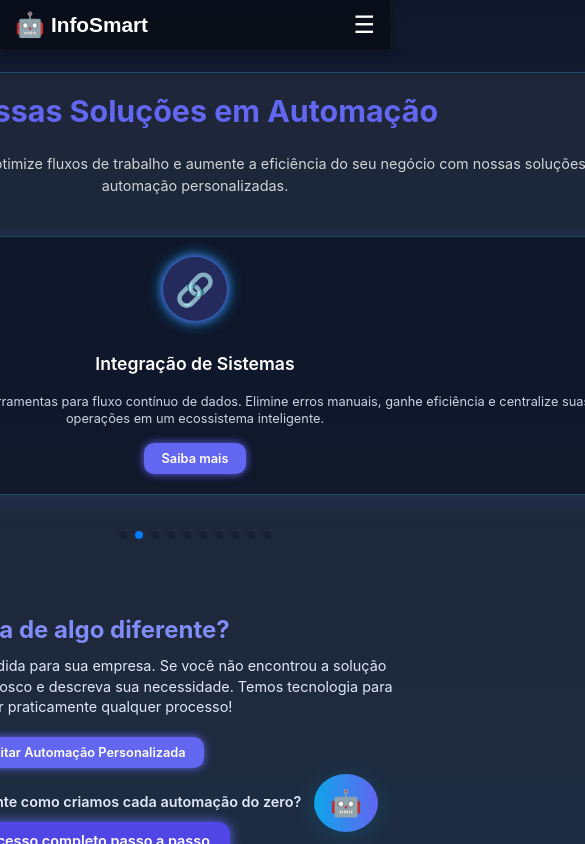
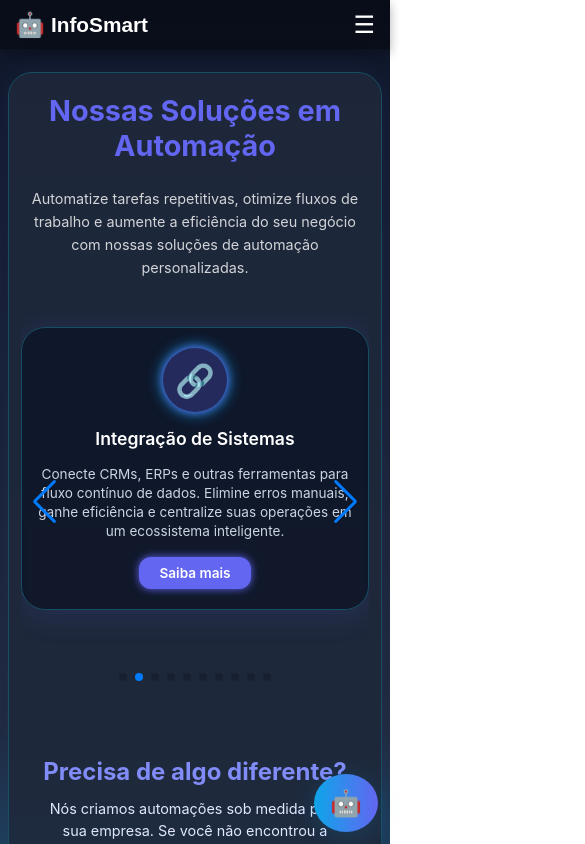
Before and after one commit to Vinisilva0010/InfoSmartAI-2025, a React (Vite) app: page /automacoes in a window 390 px wide. Shown: the top 844 px of the page, 585 px wide, since content can reach past the window. Built offline with nearby package versions, Linux system fonts and the light colour scheme.

Commit message:
Corrige imports CSS para case e caminho corretos

```diff
--- a/src/styles/automacoes.css
+++ b/src/styles/automacoes.css
@@ -1,7 +1,7 @@
 .automacoes-main {
   padding-top: 96px;
   min-height: 100vh;
-  background: none; /* O gradiente do corpo já está no index.css */
+  background: none;
   display: flex;
   flex-direction: column;
   align-items: center;
@@ -9,6 +9,7 @@
 }
 
 .automacoes-section {
+  width: 100%;
   max-width: 900px;
   margin: 64px auto;
   background: rgba(30, 41, 59, 0.9);
@@ -17,6 +18,9 @@
   color: #fff;
   box-shadow: 0 4px 32px rgba(99, 102, 241, 0.1);
   border: 1px solid #164e63;
+  display: flex;
+  flex-direction: column;
+  align-items: center;
 }
 
 .automacoes-title {
@@ -36,7 +40,8 @@
 }
 
 .automacoes-card-swiper {
-  padding-bottom: 48px; /* Espaço para paginação */
+  width: 100%;
+  padding-bottom: 48px;
 }
 
 .automacoes-card-swiper .swiper-slide {
@@ -51,13 +56,15 @@
   color: #fff;
   box-shadow: 0 4px 32px rgba(99, 102, 241, 0.15);
   border: 1px solid #164e63;
-  min-width: 280px; /* Ajustado para evitar que fique muito estreito */
+  min-width: 280px;
   max-width: 320px;
+  width: 100%;
   display: flex;
   flex-direction: column;
   align-items: center;
   gap: 16px;
   transition: transform 0.3s, box-shadow 0.3s;
+  margin: 16px auto;
 }
 
 .automacoes-card:hover {
@@ -70,7 +77,6 @@
   height: 80px;
   background: rgba(99, 102, 241, 0.25);
   border-radius: 50%;
-  margin-bottom: 16px;
   display: flex;
   align-items: center;
   justify-content: center;
@@ -82,7 +88,6 @@
 .automacoes-card-title {
   font-size: 1.25rem;
   font-weight: 600;
-  margin-bottom: 4px;
   text-align: center;
 }
 
@@ -112,12 +117,12 @@
   background: #4f46e5;
 }
 
-/* NOVA SEÇÃO PERSONALIZADA */
 .automacoes-extra {
   margin-top: 64px;
   text-align: center;
   color: #e0e7ff;
   max-width: 640px;
+  padding: 0 16px;
 }
 
 .automacoes-extra-title {
@@ -132,7 +137,6 @@
   line-height: 1.5;
 }
 
-/* Link do processo passo a passo */
 .como-funciona-link-container {
   margin-top: 32px;
 }
@@ -140,6 +144,7 @@
 .como-funciona-chamada {
   margin-bottom: 12px;
   font-weight: 600;
+  text-align: center;
 }
 
 .como-funciona-botao {
@@ -158,45 +163,30 @@
   background-color: #4338ca;
 }
 
-/* Responsividade para mobile */
-
-/* Swiper cards maior e melhor ajuste para telas pequenas */
-/* Responsividade para mobile */
-
-/* Swiper cards maior e melhor ajuste para telas pequenas */
+/* Responsivo */
 @media (max-width: 768px) {
   .automacoes-main {
     padding-top: 64px;
-    display: flex;
-    flex-direction: column;
-    align-items: center; /* Centraliza o conteúdo */
-  }
-  .automacoes-card {
-    min-width: unset;
-    max-width: 100%;
-    width: calc(100% - 32px); /* Ajusta para 100% com padding */
-    padding: 24px 16px;
-    margin: 8px 0; /* Adiciona espaçamento entre os cards */
-    display: flex;
-    flex-direction: column;
-    align-items: center; /* Centraliza o conteúdo da carta */
+    padding-left: 8px;
+    padding-right: 8px;
   }
 
   .automacoes-section {
-    margin: 32px 16px;
+    margin: 32px 0;
     padding: 24px 16px;
-    border-radius: 24px;
   }
 
   .automacoes-title {
     font-size: 2.2rem;
-    text-align: center; /* Centraliza o título */
   }
 
   .automacoes-desc {
     font-size: 1.05rem;
-    text-align: center; /* Centraliza a descrição */
-    line-height: 1.5;
+  }
+
+  .automacoes-card {
+    max-width: 100%;
+    padding: 24px 16px;
   }
 
   .automacoes-card-icon {
@@ -207,79 +197,55 @@
 
   .automacoes-card-title {
     font-size: 1.2rem;
-    text-align: center; /* Centraliza o título da carta */
   }
 
   .automacoes-card-desc {
-    font-size: 0.9rem;
-    line-height: 1.4;
-    text-align: center; /* Centraliza a descrição da carta */
+    font-size: 0.95rem;
   }
 
   .automacoes-card-btn {
-    padding: 10px 20px;
-    font-size: 0.9rem;
-    border-radius: 10px;
-    text-align: center;
-    align-self: center; /* Centraliza o botão */
+    font-size: 0.95rem;
+    padding: 10px 24px;
   }
 
   .automacoes-extra-title {
     font-size: 1.8rem;
-    text-align: center; /* Centraliza o título da seção extra */
   }
 
   .automacoes-extra-desc {
     font-size: 1rem;
-    line-height: 1.4;
-    text-align: center; /* Centraliza a descrição da seção extra */
   }
 }
 
 @media (max-width: 480px) {
   .automacoes-main {
     padding-top: 48px;
-    display: flex;
-    flex-direction: column;
-    align-items: center; /* Centraliza o conteúdo */
   }
+
   .automacoes-section {
-    margin: 24px 8px;
+    margin: 24px 0;
     padding: 20px 12px;
-    border-radius: 16px;
   }
 
   .automacoes-card {
-    padding: 20px 10px;
-    margin: 8px 0; /* Adiciona espaçamento entre os cards */
-    width: 100%; /* Ocupa toda a largura disponível */
-    display: flex;
-    flex-direction: column;
-    align-items: center; /* Centraliza o conteúdo da carta */
+    padding: 20px 12px;
   }
 
   .automacoes-card-desc {
-    font-size: 0.8rem;
-    line-height: 1.3;
-    text-align: center; /* Centraliza a descrição da carta */
+    font-size: 0.85rem;
   }
 
   .automacoes-card-btn {
-    padding: 8px 18px;
-    font-size: 0.8rem;
-    border-radius: 10px;
-    text-align: center;
-    align-self: center; /* Centraliza o botão */
+    font-size: 0.85rem;
+    padding: 8px 20px;
   }
 
   .automacoes-title {
-    font-size: 1.9rem;
-    text-align: center; /* Centraliza o título */
+    font-size: 1.8rem;
   }
 
   .automacoes-desc {
     font-size: 0.9rem;
-    text-align: center; /* Centraliza a descrição */
   }
 
   .automacoes-card-icon {
@@ -290,27 +256,22 @@
 
   .automacoes-card-title {
     font-size: 1.1rem;
-    text-align: center; /* Centraliza o título da carta */
   }
 
   .automacoes-extra-title {
     font-size: 1.5rem;
-    text-align: center; /* Centraliza o título da seção extra */
   }
 
   .automacoes-extra-desc {
     font-size: 0.9rem;
-    text-align: center; /* Centraliza a descrição da seção extra */
   }
 
   .como-funciona-chamada {
     font-size: 0.9rem;
-    text-align: center; /* Centraliza o texto */
   }
 
   .como-funciona-botao {
-    padding: 10px 20px;
     font-size: 0.9rem;
-    text-align: center; /* Centraliza o botão */
+    padding: 10px 18px;
   }
 }
```
